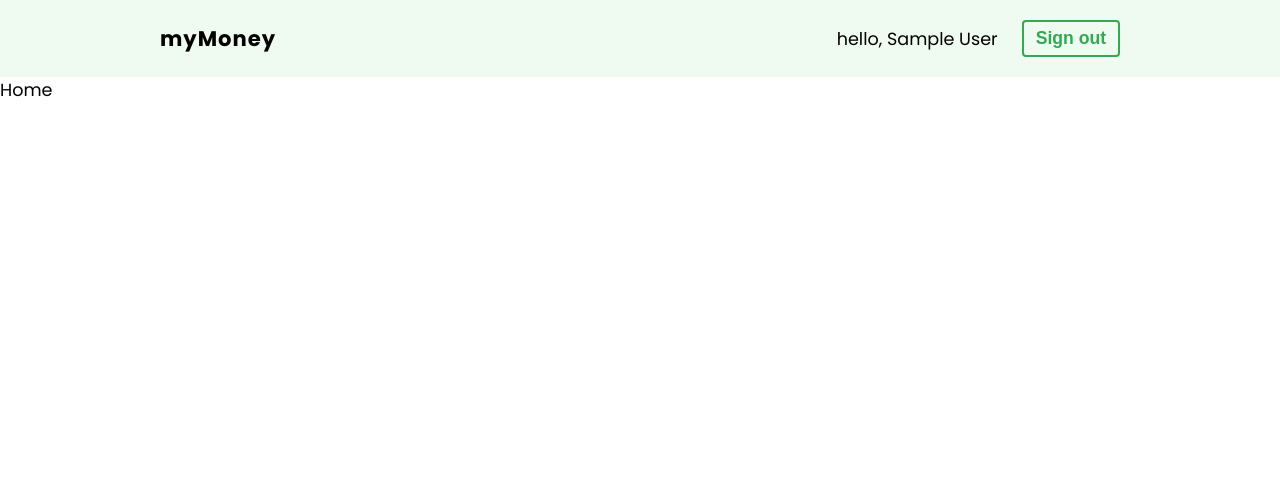
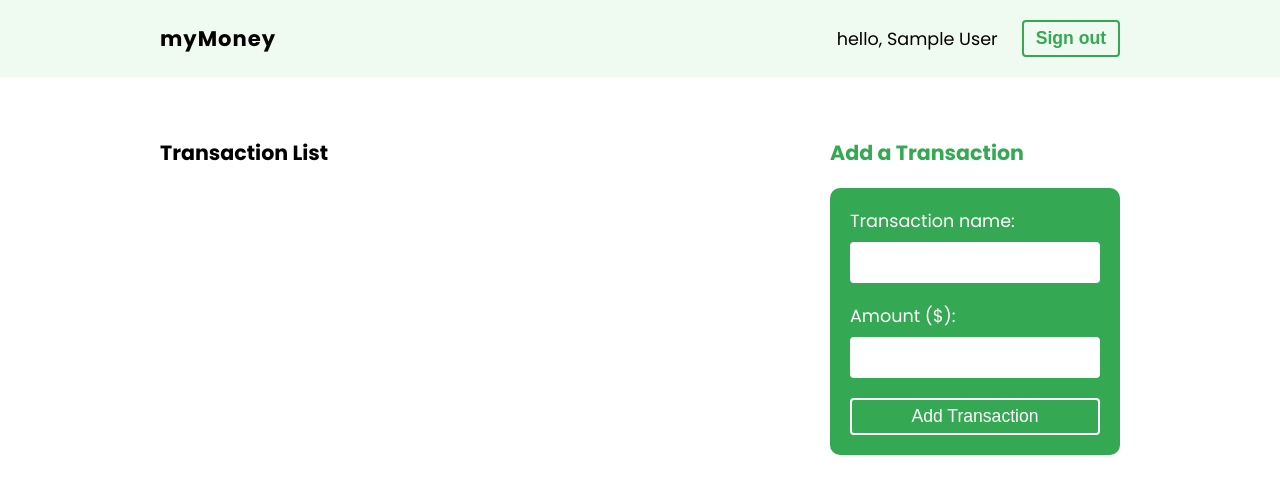
Before and after one commit to itsAshish01/my-money, a React (Create React App) app: page / in a window 1280 px wide. Shown: the top 494 px of the page. Built offline with nearby package versions, Linux system fonts and the light colour scheme; no server answers; sample sign-in values are in the browser's storage.

Commit message:
Create the transaction list component.

```diff
--- a/src/pages/Home/Home.js
+++ b/src/pages/Home/Home.js
@@ -1,7 +1,17 @@
 import styles from './Home.module.css';
+import TransactionForm from './TransactionForm';
 
 const Home = () => {
-  return <div>Home</div>;
+  return (
+    <div className={styles.container}>
+      <div className={styles.content}>
+        <h3>Transaction List</h3>
+      </div>
+      <div className={styles.sidebar}>
+        <TransactionForm />
+      </div>
+    </div>
+  );
 };
 
 export default Home;
--- a/src/pages/Home/Home.module.css
+++ b/src/pages/Home/Home.module.css
@@ -0,0 +1,56 @@
+.container {
+  display: grid;
+  grid-template-columns: 2fr 1fr;
+  max-width: 960px;
+  margin: 60px auto;
+}
+.content {
+  padding-right: 30px;
+}
+.sidebar {
+  padding-left: 30px;
+}
+.sidebar form {
+  padding: 20px;
+  background: #34a852;
+  border-radius: 10px;
+}
+.sidebar input,
+.sidebar select {
+  display: block;
+  width: 100%;
+  padding: 10px;
+  margin-top: 8px;
+  box-sizing: border-box;
+  border: 0;
+  border-radius: 4px;
+  color: #555;
+  font-size: 1em;
+}
+.sidebar label {
+  margin: 0 auto 20px;
+  display: block;
+  color: #fff;
+}
+.sidebar button {
+  color: #fff;
+  border: 2px solid #fff;
+  padding: 6px 12px;
+  background-color: transparent;
+  font-size: 1em;
+  border-radius: 4px;
+  cursor: pointer;
+  display: block;
+  width: 100%;
+}
+.sidebar h3 {
+  color: #34a852;
+  margin-bottom: 20px;
+}
+.sidebar aside {
+  margin-top: 40px;
+  color: #555;
+}
+.sidebar aside li {
+  margin: 10px;
+}
--- /dev/null
+++ b/src/pages/Home/TransactionForm.js
@@ -0,0 +1,40 @@
+import { useState } from 'react';
+
+const TransactionForm = () => {
+  const [name, setName] = useState('');
+  const [amount, setAmount] = useState('');
+
+  const handleSubmit = (e) => {
+    e.preventDefault();
+    console.log({ name, amount });
+  };
+
+  return (
+    <>
+      <h3>Add a Transaction</h3>
+      <form onSubmit={handleSubmit}>
+        <label>
+          <span>Transaction name:</span>
+          <input
+            type='text'
+            required
+            onChange={(e) => setName(e.target.value)}
+            value={name}
+          />
+        </label>
+        <label>
+          <span>Amount ($):</span>
+          <input
+            type='number'
+            required
+            onChange={(e) => setAmount(e.target.value)}
+            value={amount}
+          />
+        </label>
+        <button>Add Transaction</button>
+      </form>
+    </>
+  );
+};
+
+export default TransactionForm;
```
